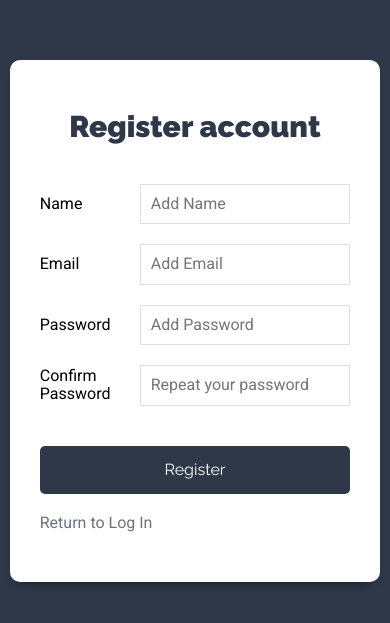
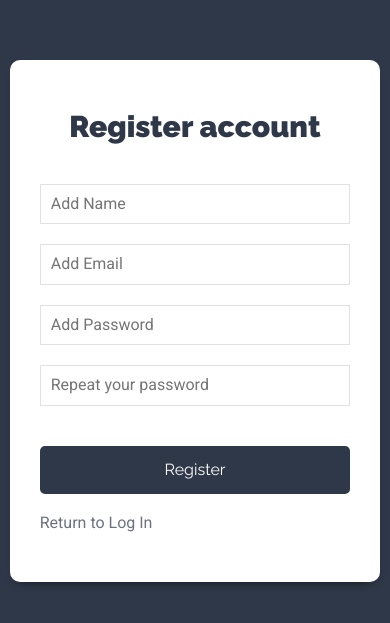
Before and after one commit to crims123/React-Hooks-Context-Task-Project-Frontend, a React (Create React App) app: page /register in a window 390 px wide. Shown: the part 101-724 px from the top of the page. Built offline with nearby package versions, Linux system fonts and the light colour scheme.

Commit message:
Fixed input styles

```diff
--- a/src/components/auth/Login.jsx
+++ b/src/components/auth/Login.jsx
@@ -29,22 +29,28 @@ function Login(props) {
 
         <form onSubmit={handleSubmit}>
           <div className="field-form">
-            <label htmlFor="email">Email</label>
+            <label className="field-form-label" htmlFor="email">
+              Email
+            </label>
             <input
               type="email"
               id="email"
               name="email"
+              className="input-auth"
               placeholder="Add Email"
               onChange={handleChange}
             />
           </div>
 
           <div className="field-form">
-            <label htmlFor="password">Password</label>
+            <label className="field-form-label" htmlFor="password">
+              Password
+            </label>
             <input
               type="password"
               id="password"
               name="password"
+              className="input-auth"
               placeholder="Add Password"
               onChange={handleChange}
             />
--- a/src/components/auth/Register.jsx
+++ b/src/components/auth/Register.jsx
@@ -56,44 +56,56 @@ function Register(props) {
 
         <form onSubmit={handleSubmit}>
           <div className="field-form">
-            <label htmlFor="name">Name</label>
+            <label className="field-form-label" htmlFor="name">
+              Name
+            </label>
             <input
               type="text"
               id="name"
               name="name"
+              className="input-auth"
               placeholder="Add Name"
               onChange={handleChange}
             />
           </div>
 
           <div className="field-form">
-            <label htmlFor="email">Email</label>
+            <label className="field-form-label" htmlFor="email">
+              Email
+            </label>
             <input
               type="email"
               id="email"
               name="email"
+              className="input-auth"
               placeholder="Add Email"
               onChange={handleChange}
             />
           </div>
 
           <div className="field-form">
-            <label htmlFor="password">Password</label>
+            <label className="field-form-label" htmlFor="password">
+              Password
+            </label>
             <input
               type="password"
               id="password"
               name="password"
+              className="input-auth"
               placeholder="Add Password"
               onChange={handleChange}
             />
           </div>
 
           <div className="field-form">
-            <label htmlFor="confirm">Confirm Password</label>
+            <label className="field-form-label" htmlFor="confirm">
+              Confirm Password
+            </label>
             <input
               type="password"
               id="confirm"
               name="confirm"
+              className="input-auth"
               placeholder="Repeat your password"
               onChange={handleChange}
             />
--- a/src/index.css
+++ b/src/index.css
@@ -135,6 +135,20 @@ aside {
 
 .form-new-project .input-text::placeholder {
   color: var(--gris2);
+}
+
+.input-auth {
+  width: 100%;
+}
+
+@media (max-width: 425px) {
+  .field-form {
+    flex-direction: column;
+  }
+
+  .field-form-label {
+    display: none;
+  }
 }
 
 .projects {
```
